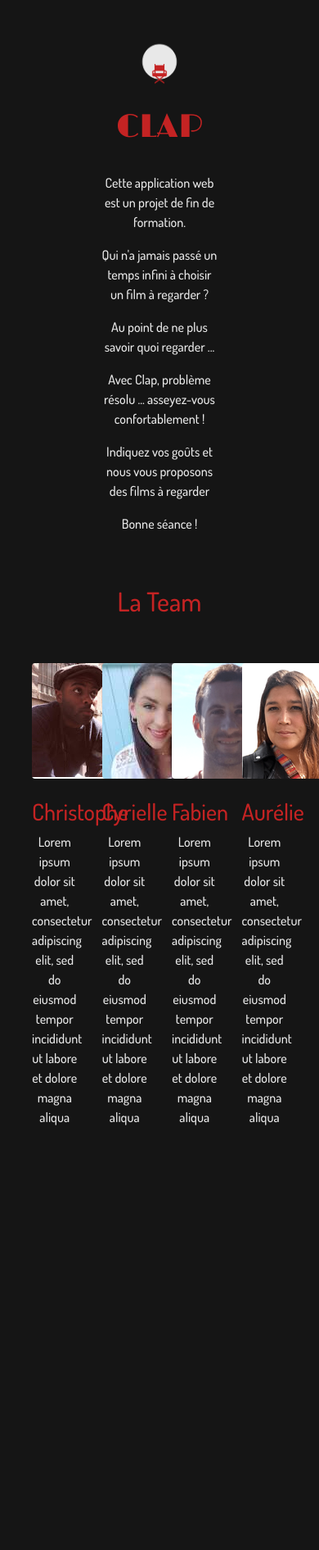
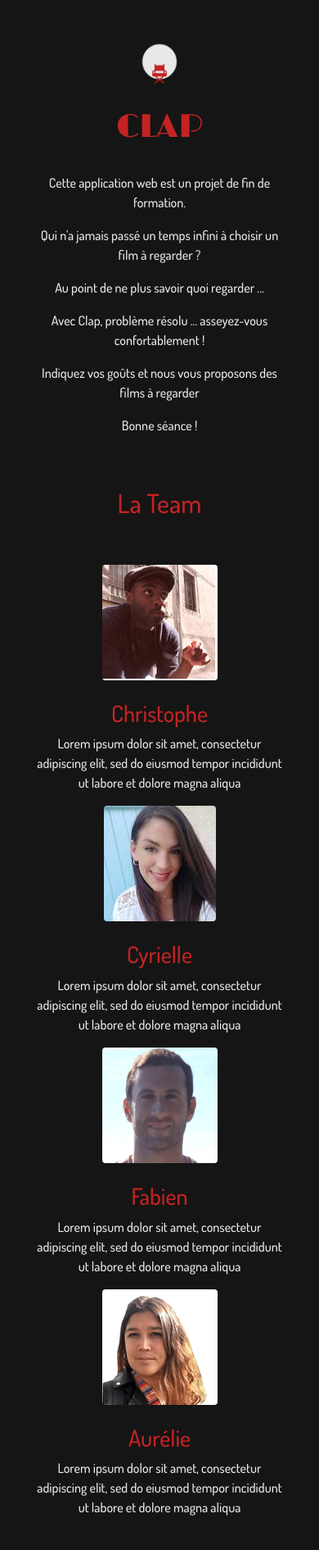
Before and after one commit to Les-Croustibat/Clap, a Symfony app: template templates/default/about.html.twig in a window 390 px wide; the page is wider, and only the part inside the window is pictured. Shown: that part at 82% size. Before the commit the page ends 1373 px from the top of that part, so only its background shows below. Run offline with Twig, Linux system fonts and the light colour scheme; the template is opened without the code that fills it, so the values that code supplies are empty; some libraries are stand-ins or nearby versions.

Commit message:
Responsive about

```diff
--- a/templates/default/about.html.twig
+++ b/templates/default/about.html.twig
@@ -16,7 +16,7 @@
         </div>
 
         <div class="row p-4 justify-content-center mb-4">
-            <div class="col-6 text-center">
+            <div class="col-md-6 text-center">
                 <p>Cette application web est un projet de fin de formation.</p>
                 <p>Qui n'a jamais passé un temps infini à choisir un film à regarder ?</p>
                 <p>Au point de ne plus savoir quoi regarder ...</p>
@@ -31,22 +31,22 @@
         </div>
 
         <div class="row p-4 justify-content-center">
-            <div class="col-3 text-center">
+            <div class="col-md-3 text-center">
                 <img src="asset/img/ChristopheB.png" alt="Christophe" class="mb-4 rounded"></img>
                 <h3>Christophe</h3>
                 <p>Lorem ipsum dolor sit amet, consectetur adipiscing elit, sed do eiusmod tempor incididunt ut labore et dolore magna aliqua</p>
             </div>
-            <div class="col-3 text-center">
+            <div class="col-md-3 text-center">
                 <img src="asset/img/CyrielleT.jpeg" alt="Cyrielle" class="mb-4 rounded"></img>
                 <h3>Cyrielle</h3>
                 <p>Lorem ipsum dolor sit amet, consectetur adipiscing elit, sed do eiusmod tempor incididunt ut labore et dolore magna aliqua</p>
             </div>
-            <div class="col-3 text-center">
+            <div class="col-md-3 text-center">
                 <img src="asset/img/FabienP.png" alt="Fabien" class="mb-4 rounded"></img>
                 <h3>Fabien</h3>
                 <p>Lorem ipsum dolor sit amet, consectetur adipiscing elit, sed do eiusmod tempor incididunt ut labore et dolore magna aliqua</p>
             </div>
-            <div class="col-3 text-center">
+            <div class="col-md-3 text-center">
                 <img src="asset/img/AurelieD.png" alt="Aurélie" class="mb-4 rounded"></img>
                 <h3>Aurélie</h3>
                 <p>Lorem ipsum dolor sit amet, consectetur adipiscing elit, sed do eiusmod tempor incididunt ut labore et dolore magna aliqua</p>
```
